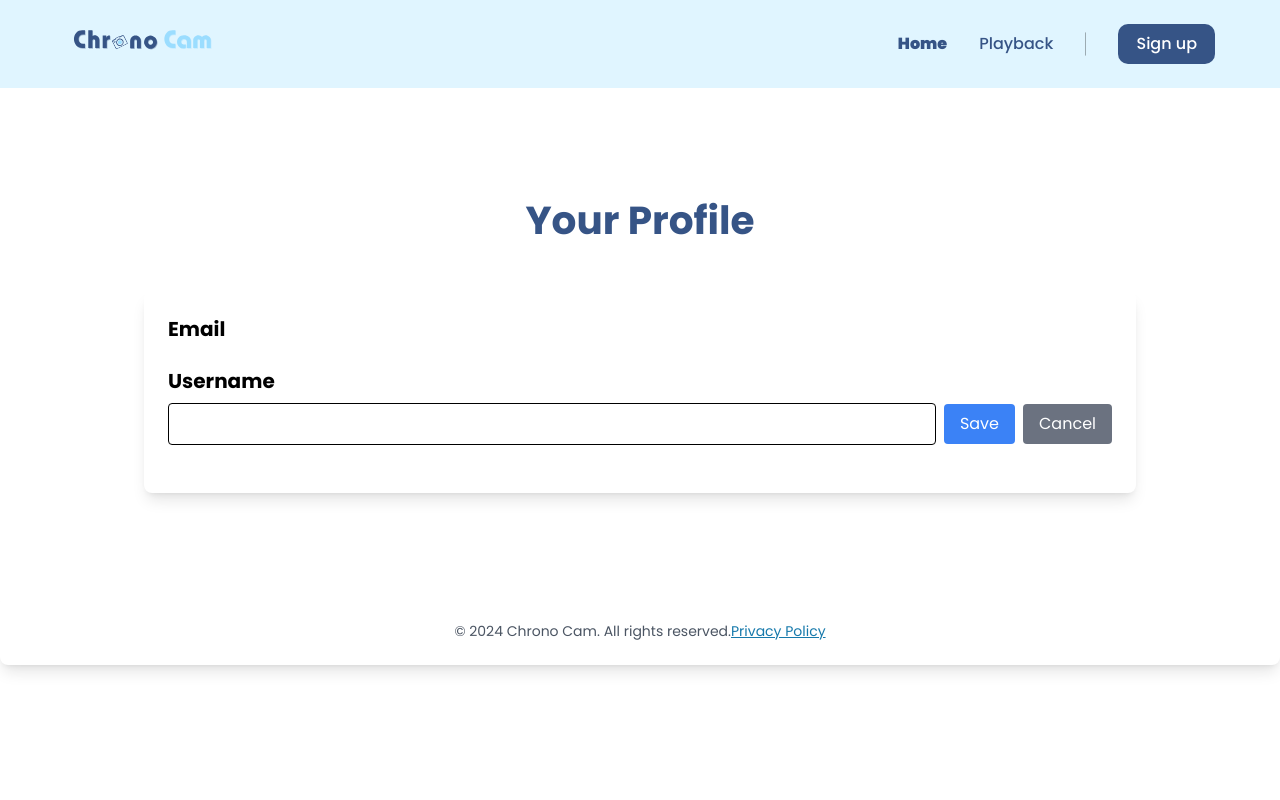
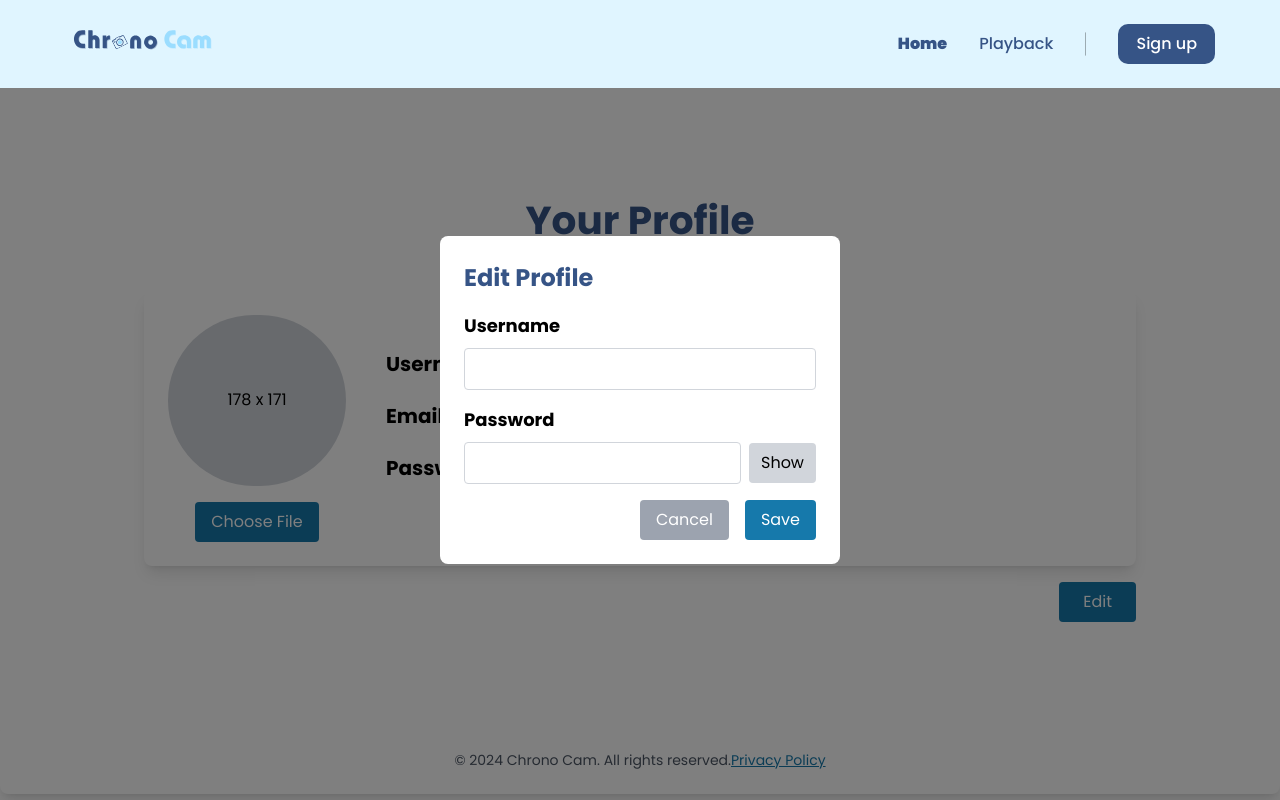
Before and after one commit to yuusha25/chrono, a React (Vite) app: page /Profile in a window 1280 px wide. Both pictures are taken after a click on the button "Edit". Built offline with nearby package versions, Linux system fonts and the light colour scheme; no server answers.

Commit message:
update profile

```diff
--- a/src/components/Profile/Profile.jsx
+++ b/src/components/Profile/Profile.jsx
@@ -4,202 +4,239 @@ const Profile = () => {
   const [userData, setUserData] = useState({
     username: "",
     email: "",
-    password: null, // Default untuk memeriksa keberadaan kolom password
+    password: "",
   });
-  const [isEditingUsername, setIsEditingUsername] = useState(false);
-  const [newUsername, setNewUsername] = useState("");
-  const [usernameMessage, setUsernameMessage] = useState("");
-  const [usernameError, setUsernameError] = useState("");
 
-  const [isEditingPassword, setIsEditingPassword] = useState(false);
-  const [currentPassword, setCurrentPassword] = useState("");
-  const [newPassword, setNewPassword] = useState("");
-  const [passwordMessage, setPasswordMessage] = useState("");
-  const [passwordError, setPasswordError] = useState("");
+  const [profileImage, setProfileImage] = useState(null);
+  const [isEditModalOpen, setIsEditModalOpen] = useState(false);
+  const [isUpdated, setIsUpdated] = useState(false);
+  const [editFields, setEditFields] = useState({
+    username: "",
+    password: "",
+  });
+  const [showPassword, setShowPassword] = useState(false);
 
-  const userId = localStorage.getItem("userId");
+  useEffect(() => {
+    const fetchUserData = async () => {
+      try {
+        const response = await fetch("/api/users/me");
+        if (response.ok) {
+          const user = await response.json();
+          setUserData(user);
+          setEditFields({
+            username: user.username,
+            password: user.password,
+          });
+        } else {
+          console.error("Error fetching user data:", response.status);
+        }
+      } catch (error) {
+        console.error("Error fetching user data:", error);
+      }
+    };
 
-  // Fetch user data
-  useEffect(() => {
-    if (userId) {
-      fetch(`http://localhost:8080/api/users/${userId}`)
-        .then((res) => res.json())
-        .then((data) => {
-          setUserData({
-            username: data.username || "",
-            email: data.email || "",
-            password: data.password || null, // Periksa keberadaan password
+    fetchUserData();
+  }, []);
+
+  // Fungsi untuk menangani upload gambar
+  const handleFileChange = (e) => {
+    const file = e.target.files[0];
+    if (file) {
+      const reader = new FileReader();
+      reader.onload = () => {
+        setProfileImage(reader.result);
+      };
+      reader.readAsDataURL(file);
+    }
+  };
+
+  const openEditModal = () => {
+    setEditFields({
+      username: userData.username,
+      password: userData.password,
     });
-        })
-        .catch((err) => console.error("Error fetching user data:", err));
-    }
-  }, [userId]);
+    setIsEditModalOpen(true);
+  };
 
-  // Handle update username
-  const handleUpdateUsername = () => {
-    fetch("http://localhost:8080/api/update-username", {
-      method: "PUT",
+  const closeEditModal = () => {
+    setIsEditModalOpen(false);
+  };
+
+  const saveChanges = async () => {
+    try {
+      const response = await fetch(`/api/users/${userData._id}`, {
+        method: 'PUT',
         headers: {
-        "Content-Type": "application/json",
+          'Content-Type': 'application/json',
         },
         body: JSON.stringify({
-        userId,
-        username: newUsername,
+          username: editFields.username,
+          password: editFields.password,
         }),
-    })
-      .then((res) => {
-        if (!res.ok) {
-          throw new Error("Failed to update username");
+      });
+
+      if (response.ok) {
+        const updatedUser = await response.json();
+        setUserData(updatedUser.user);
+        closeEditModal();
+        setIsUpdated(true);
+        setTimeout(() => {
+          setIsUpdated(false);
+        }, 3000);
+      } else {
+        console.error('Error updating user:', response.status);
       }
-        return res.json();
-      })
-      .then((updatedUser) => {
-        setUserData((prev) => ({ ...prev, username: updatedUser.username }));
-        setUsernameMessage("Username updated successfully!");
-        setUsernameError("");
-        setIsEditingUsername(false);
-      })
-      .catch((err) => {
-        setUsernameError(err.message);
-        setUsernameMessage("");
-      });
+    } catch (error) {
+      console.error('Error updating user:', error);
+    }
   };
 
-  // Handle update password
-  const handleUpdatePassword = () => {
-    fetch("http://localhost:8080/api/update-password", {
-      method: "PUT",
-      headers: {
-        "Content-Type": "application/json",
-      },
-      body: JSON.stringify({
-        userId,
-        currentPassword,
-        newPassword,
-      }),
-    })
-      .then((res) => {
-        if (!res.ok) {
-          if (res.status === 401) {
-            throw new Error("Current password is incorrect");
-          }
-          throw new Error("Failed to update password");
-        }
-        return res.json();
-      })
-      .then(() => {
-        setPasswordMessage("Password updated successfully!");
-        setPasswordError("");
-        setIsEditingPassword(false);
-        setCurrentPassword("");
-        setNewPassword("");
-      })
-      .catch((err) => {
-        setPasswordError(err.message);
-        setPasswordMessage("");
-      });
-  };
+  const formattedPassword = userData.password.replace(/./g, "*");
 
   return (
     <div className="max-w-[1034px] mx-auto py-10">
-      <h1 className="text-[#365486] text-[39px] font-bold text-center mb-10">Your Profile</h1>
-      <div className="bg-white shadow-lg rounded-lg p-6">
-        {/* User Info */}
-        <div className="mb-6">
-          <label className="block text-black text-xl font-bold mb-2">Email</label>
-          <div className="text-black text-lg">{userData.email}</div>
+      <h1 className="text-[#365486] text-[39px] font-bold text-center mb-10">
+        Your Profile
+      </h1>
+
+      {/* Konten Utama */}
+      <div className="bg-white shadow-lg rounded-lg p-6 relative">
+        <div className="flex flex-col md:flex-row items-center">
+          {/* Gambar Profil */}
+          <div className="flex flex-col items-center">
+            <div className="rounded-full bg-gray-300 w-[178px] h-[171px] flex items-center justify-center overflow-hidden">
+              {profileImage ? (
+                <img
+                  src={profileImage}
+                  alt="Profile"
+                  className="w-full h-full object-cover"
+                />
+              ) : (
+                "178 x 171"
+              )}
+            </div>
+            <input
+              type="file"
+              accept="image/*"
+              onChange={handleFileChange}
+              className="hidden"
+              id="fileInput"
+            />
+            <label
+              htmlFor="fileInput"
+              className="bg-[#1679ab] text-white px-4 py-2 rounded mt-4 cursor-pointer"
+            >
+              Choose File
+            </label>
           </div>
 
-        {/* Update Username */}
+          {/* Informasi Profil */}
+          <div className="flex-1 mt-6 md:mt-0 md:ml-10">
             <div className="mb-6">
-          <label className="block text-black text-xl font-bold mb-2">Username</label>
-          {isEditingUsername ? (
-            <div className="flex items-center">
-              <input
-                type="text"
-                value={newUsername}
-                onChange={(e) => setNewUsername(e.target.value)}
-                className="w-full bg-white border border-black p-2 rounded mr-2"
-              />
+              <label className="block text-black text-xl font-bold mb-2">
+                Username
+              </label>
+              <span>{userData.username}</span>
+            </div>
+
+            <div className="mb-6">
+              <label className="block text-black text-xl font-bold mb-2">
+                Email
+              </label>
+              <span>{userData.email}</span>
+            </div>
+
+            <div className="mb-6">
+              <label className="block text-black text-xl font-bold mb-2">
+                Password
+              </label>
+              <span>{formattedPassword}</span>
+            </div>
+          </div>
+        </div>
+      </div>
+
+      {/* Tombol Edit di luar konten utama */}
+      <div className="text-right mt-4">
         <button
-                className="bg-blue-500 text-white px-4 py-2 rounded"
-                onClick={handleUpdateUsername}
-              >
-                Save
-              </button>
-              <button
-                className="bg-gray-500 text-white px-4 py-2 rounded ml-2"
-                onClick={() => setIsEditingUsername(false)}
-              >
-                Cancel
-              </button>
-            </div>
-          ) : (
-            <div className="text-black text-lg flex items-center">
-              <span>{userData.username}</span>
-              <button
-                className="bg-blue-500 text-white px-4 py-2 rounded ml-4"
-                onClick={() => {
-                  setIsEditingUsername(true);
-                  setNewUsername(userData.username);
-                }}
+          className="bg-[#1679ab] text-white px-6 py-2 rounded"
+          onClick={openEditModal}
         >
           Edit
         </button>
       </div>
-          )}
+
+      {/* Modal Popup */}
+      {isEditModalOpen && (
+        <div className="fixed inset-0 bg-black bg-opacity-50 flex items-center justify-center">
+          <div className="bg-white rounded-lg p-6 w-[400px]">
+            <h2 className="text-[#365486] text-[24px] font-bold mb-4">
+              Edit Profile
+            </h2>
+
+            <div className="mb-4">
+              <label className="block text-black text-lg font-bold mb-2">
+                Username
+              </label>
+              <input
+                type="text"
+                value={editFields.username}
+                onChange={(e) =>
+                  setEditFields((prev) => ({ ...prev, username: e.target.value }))
+                }
+                className="w-full border border-gray-300 p-2 rounded"
+              />
             </div>
-        {usernameMessage && <p className="text-green-500">{usernameMessage}</p>}
-        {usernameError && <p className="text-red-500">{usernameError}</p>}
 
-        {/* Update Password */}
-        {userData.password && ( // Tampilkan hanya jika password ada di database
-          <div className="mb-6">
-            <label className="block text-black text-xl font-bold mb-2">Change Password</label>
-            {isEditingPassword ? (
-              <div className="space-y-4">
+            <div className="mb-4">
+              <label className="block text-black text-lg font-bold mb-2">
+                Password
+              </label>
+              <div className="flex items-center">
                 <input
-                  type="password"
-                  placeholder="Current Password"
-                  value={currentPassword}
-                  onChange={(e) => setCurrentPassword(e.target.value)}
-                  className="w-full border p-2 rounded"
+                  type={showPassword ? "text" : "password"}
+                  value={editFields.password}
+                  onChange={(e) =>
+                    setEditFields((prev) => ({
+                      ...prev,
+                      password: e.target.value,
+                    }))
+                  }
+                  className="w-full border border-gray-300 p-2 rounded"
                 />
-                <input
-                  type="password"
-                  placeholder="New Password"
-                  value={newPassword}
-                  onChange={(e) => setNewPassword(e.target.value)}
-                  className="w-full border p-2 rounded"
-                />
-                <div className="flex items-center space-x-4">
                 <button
-                    className="bg-blue-500 text-white px-4 py-2 rounded"
-                    onClick={handleUpdatePassword}
+                  onClick={() => setShowPassword((prev) => !prev)}
+                  className="ml-2 bg-gray-300 px-3 py-2 rounded"
+                >
+                  {showPassword ? "Hide" : "Show"}
+                </button>
+              </div>
+            </div>
+
+            <div className="flex justify-end space-x-4">
+              <button
+                onClick={closeEditModal}
+                className="bg-gray-400 text-white px-4 py-2 rounded"
+              >
+                Cancel
+              </button>
+              <button
+                onClick={saveChanges}
+                className="bg-[#1679ab] text-white px-4 py-2 rounded"
               >
                 Save
               </button>
-                  <button
-                    className="bg-gray-500 text-white px-4 py-2 rounded"
-                    onClick={() => setIsEditingPassword(false)}
-                  >
-                    Cancel
-                  </button>
             </div>
           </div>
-            ) : (
-              <button
-                className="bg-blue-500 text-white px-4 py-2 rounded"
-                onClick={() => setIsEditingPassword(true)}
-              >
-                Change Password
-              </button>
-            )}
-            {passwordMessage && <p className="text-green-500">{passwordMessage}</p>}
-            {passwordError && <p className="text-red-500">{passwordError}</p>}
         </div>
       )}
+
+      {/* Pop-up Konfirmasi */}
+      {isUpdated && (
+        <div className="fixed bottom-5 right-5 bg-green-500 text-white px-6 py-3 rounded shadow-lg">
+          Data has been updated successfully!
         </div>
+      )}
     </div>
   );
 };
```
Lines whose indentation alone changed are shown as unchanged.
